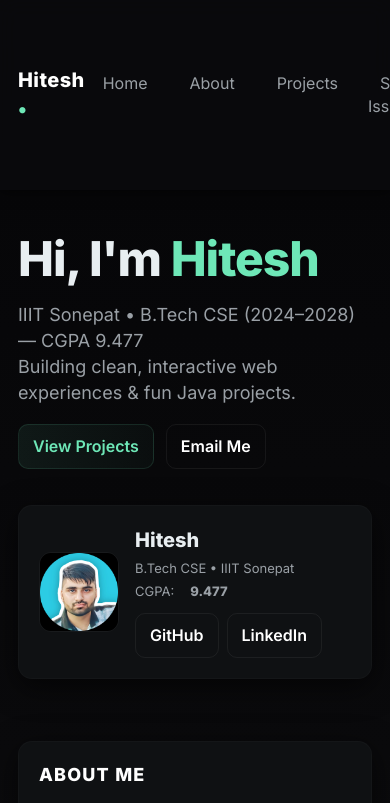
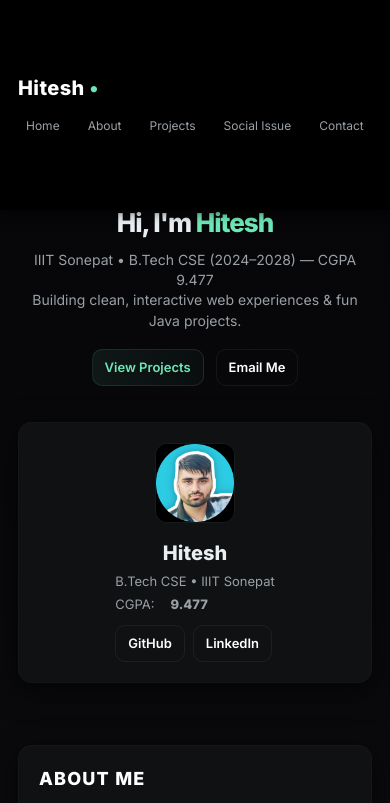
Before and after one commit to HiteshShonak/Portfolio-Website, a plain HTML site: page index.html in a window 390 px wide. Shown: the top 803 px of the page. Drawn offline with Linux system fonts and the light colour scheme.

Commit message:
Update style.css

```diff
--- a/style.css
+++ b/style.css
@@ -6,7 +6,11 @@
   --glass: rgba(255, 255, 255, 0.03);
   --glass-2: rgba(255, 255, 255, 0.02);
 }
-    * { box-sizing: border-box; }
+
+* {
+  box-sizing: border-box;
+}
+
 html, body {
   height: 100%;
   margin: 0;
@@ -24,6 +28,7 @@
   margin: 48px auto;
   padding: 24px;
 }
+
 header {
   position: fixed;
   left: 0;
@@ -53,7 +58,11 @@
   font-size: 20px;
   color: white;
 }
-    .brand span { color: var(--accent); }
+
+.brand span {
+  color: var(--accent);
+}
+
 nav ul {
   display: flex;
   gap: 18px;
@@ -61,6 +70,7 @@
   margin: 0;
   padding: 6px;
 }
+
 nav a {
   color: var(--muted);
   text-decoration: none;
@@ -69,6 +79,7 @@
   border-radius: 10px;
   transition: color 0.3s ease, background 0.3s ease;
 }
+
 nav a:hover, nav a:focus {
   color: #fff;
   background: linear-gradient(90deg, rgba(110, 231, 183, 0.15), rgba(110, 231, 183, 0.05));
@@ -82,19 +93,29 @@
   align-items: center;
   padding-top: 110px;
 }
+
 .hero-left h1 {
   font-size: 48px;
   margin: 0 0 8px;
   font-weight: 800;
   letter-spacing: -1px;
 }
-    .hero-left h1 span { color: var(--accent); }
+
+.hero-left h1 span {
+  color: var(--accent);
+}
+
 .hero-left p {
   color: var(--muted);
   margin: 0 0 18px;
   font-size: 18px;
 }
-    .cta { display: flex; gap: 12px; }
+
+.cta {
+  display: flex;
+  gap: 12px;
+}
+
 .btn {
   background: transparent;
   border: 1px solid rgba(255, 255, 255, 0.06);
@@ -133,11 +154,13 @@
   border: 1px solid rgba(255, 255, 255, 0.04);
   transition: transform 0.3s ease, box-shadow 0.3s ease;
 }
+
 .portrait:hover, .portrait:focus-visible {
   box-shadow: 0 15px 40px rgba(110, 231, 183, 0.3);
   transform: scale(1.02);
   outline: none;
 }
+
 .portrait img {
   width: 96px;
   height: 96px;
@@ -145,17 +168,34 @@
   object-fit: cover;
   border: 1px solid rgba(255, 255, 255, 0.04);
 }
+
 .portrait .meta {
   display: flex;
   flex-direction: column;
   gap: 4px;
 }
-    .meta .name { font-weight: 700; font-size: 20px; }
-    .meta .role { color: var(--muted); font-size: 13px; }
-    .meta .stats { display: flex; gap: 10px; color: var(--muted); font-size: 13px; }
 
+.meta .name {
+  font-weight: 700;
+  font-size: 20px;
+}
 
-    section { margin-top: 48px; }
+.meta .role {
+  color: var(--muted);
+  font-size: 13px;
+}
+
+.meta .stats {
+  display: flex;
+  gap: 10px;
+  color: var(--muted);
+  font-size: 13px;
+}
+
+section {
+  margin-top: 48px;
+}
+
 h2.section-title {
   font-size: 18px;
   margin: 0 0 18px;
@@ -164,12 +204,12 @@
   text-transform: uppercase;
 }
 
-
 .about {
   display: grid;
   grid-template-columns: 1fr 320px;
   gap: 28px;
 }
+
 .card {
   background: var(--card);
   border-radius: 14px;
@@ -180,6 +220,7 @@
   transition: transform 0.3s ease, box-shadow 0.3s ease, background-color 0.3s ease, border-color 0.3s ease;
   margin-bottom: 14px;
 }
+
 .card:hover, .card:focus-visible {
   transform: translateY(-8px) scale(1.03);
   box-shadow: 0 20px 40px rgba(110, 231, 183, 0.4);
@@ -187,17 +228,20 @@
   background-color: rgba(110, 231, 183, 0.05);
   outline: none;
 }
+
 .about p {
   color: var(--muted);
   margin: 0 0 12px;
   font-size: 16px;
   line-height: 1.5;
 }
+
 h3 {
   margin-top: 12px;
   font-weight: 600;
   color: #fff;
 }
+
 .tag {
   font-size: 12px;
   color: var(--muted);
@@ -206,6 +250,7 @@
   background: var(--glass);
   user-select: none;
 }
+
 .tags {
   display: flex;
   gap: 10px;
@@ -218,6 +263,7 @@
   grid-template-columns: repeat(auto-fit, minmax(240px, 1fr));
   gap: 24px;
 }
+
 .project {
   padding: 20px;
   border-radius: 12px;
@@ -227,6 +273,7 @@
   cursor: pointer;
   margin-bottom: 14px;
 }
+
 .project:hover, .project:focus-within, .project:focus-visible {
   transform: translateY(-8px) scale(1.03);
   box-shadow: 0 20px 40px rgba(110, 231, 183, 0.4);
@@ -234,7 +281,11 @@
   background-color: rgba(110, 231, 183, 0.05);
   outline: none;
 }
-    .project h3 { margin: 0 0 8px; }
+
+.project h3 {
+  margin: 0 0 8px;
+}
+
 .project p {
   color: var(--muted);
   margin: 0 0 12px;
@@ -248,6 +299,7 @@
   gap: 20px;
   align-items: center;
 }
+
 .issue img {
   width: 100%;
   height: 220px;
@@ -256,6 +308,7 @@
   border: 1px solid rgba(255, 255, 255, 0.04);
   user-select: none;
 }
+
 .issue p {
   color: var(--muted);
   font-size: 16px;
@@ -267,11 +320,13 @@
   grid-template-columns: 1fr 360px;
   gap: 20px;
 }
+
 .contact-list {
   display: flex;
   flex-direction: column;
   gap: 12px;
 }
+
 .contact-item {
   display: flex;
   gap: 12px;
@@ -280,15 +335,18 @@
   font-size: 15px;
   user-select: text;
 }
+
 .contact-item a {
   color: var(--muted);
   text-decoration: none;
   transition: color 0.3s ease;
 }
+
 .contact-item a:hover, .contact-item a:focus {
   color: var(--accent);
   outline: none;
 }
+
 form input, form textarea {
   width: 100%;
   background: transparent;
@@ -300,12 +358,14 @@
   resize: vertical;
   transition: border-color 0.3s ease;
 }
+
 form input:focus, form textarea:focus {
   outline: none;
   border-color: var(--accent);
   box-shadow: 0 0 8px var(--accent);
   background: rgba(110, 231, 183, 0.05);
 }
+
 form label {
   color: var(--muted);
   font-size: 13px;
@@ -322,9 +382,19 @@
 }
 
 @media (max-width: 900px) {
-      .hero, .about, .issue, .contact-grid { grid-template-columns: 1fr; }
-      .portrait img { width: 80px; height: 80px; }
-      .container { padding: 18px; }
+  .hero,
+  .about,
+  .issue,
+  .contact-grid {
+    grid-template-columns: 1fr;
+  }
+  .portrait img {
+    width: 80px;
+    height: 80px;
+  }
+  .container {
+    padding: 18px;
+  }
 }
 
 .reveal {
@@ -332,7 +402,110 @@
   transform: translateY(12px);
   transition: opacity 0.6s ease, transform 0.6s ease;
 }
+
 .reveal.show {
   opacity: 1;
   transform: none;
 }
+
+@media (max-width: 768px) {
+  header {
+    top: 0;
+    background: rgba(0, 0, 0, 0.85);
+    backdrop-filter: blur(6px);
+    padding: 8px 0;
+  }
+  .nav {
+    flex-direction: column;
+    align-items: flex-start;
+    gap: 10px;
+  }
+  nav ul {
+    flex-wrap: wrap;
+    gap: 12px;
+    padding: 0;
+  }
+  nav a {
+    font-size: 14px;
+    padding: 6px 10px;
+  }
+
+  .hero {
+    grid-template-columns: 1fr;
+    text-align: center;
+    padding-top: 90px;
+  }
+  .hero-left h1 {
+    font-size: 32px;
+  }
+  .hero-left p {
+    font-size: 15px;
+  }
+  .cta {
+    justify-content: center;
+    flex-wrap: wrap;
+  }
+  .portrait {
+    flex-direction: column;
+    align-items: center;
+    text-align: center;
+  }
+  .portrait img {
+    width: 80px;
+    height: 80px;
+  }
+  .about {
+    grid-template-columns: 1fr;
+  }
+
+  .projects-grid {
+    grid-template-columns: 1fr;
+  }
+
+  .issue {
+    grid-template-columns: 1fr;
+    text-align: center;
+  }
+  .issue img {
+    height: auto;
+    max-height: 200px;
+  }
+
+  .contact-grid {
+    grid-template-columns: 1fr;
+  }
+  form input,
+  form textarea {
+    font-size: 13px;
+    padding: 10px;
+  }
+  .contact-item {
+    font-size: 14px;
+  }
+
+  footer {
+    font-size: 13px;
+    padding: 8px;
+  }
+}
+
+@media (max-width: 480px) {
+  .hero-left h1 {
+    font-size: 26px;
+  }
+  .hero-left p {
+    font-size: 14px;
+  }
+  nav a {
+    font-size: 12px;
+    padding: 4px 8px;
+  }
+  .btn {
+    font-size: 13px;
+    padding: 8px 12px;
+  }
+  .tag {
+    font-size: 11px;
+    padding: 4px 6px;
+  }
+}
```
Lines whose indentation alone changed are shown as unchanged.
